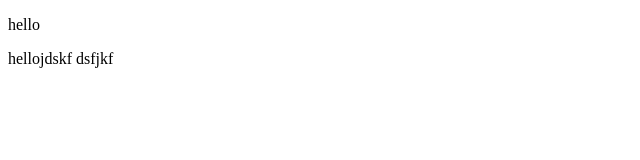
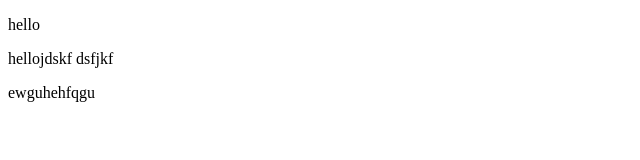
Before and after one commit to abidaliyousufi/prectice2, a plain HTML site: page index.html in a window 1280 px wide. Shown: the whole page, without its empty margins (0-640 px from the left). Drawn offline with Linux system fonts and the light colour scheme.

Commit message:
another line add

```diff
--- a/index.html
+++ b/index.html
@@ -10,6 +10,7 @@
 <body>
     <p>hello </p>
     <p>hellojdskf dsfjkf</p>
+    <p>ewguhehfqgu</p>
 </body>
 
 </html>
```
